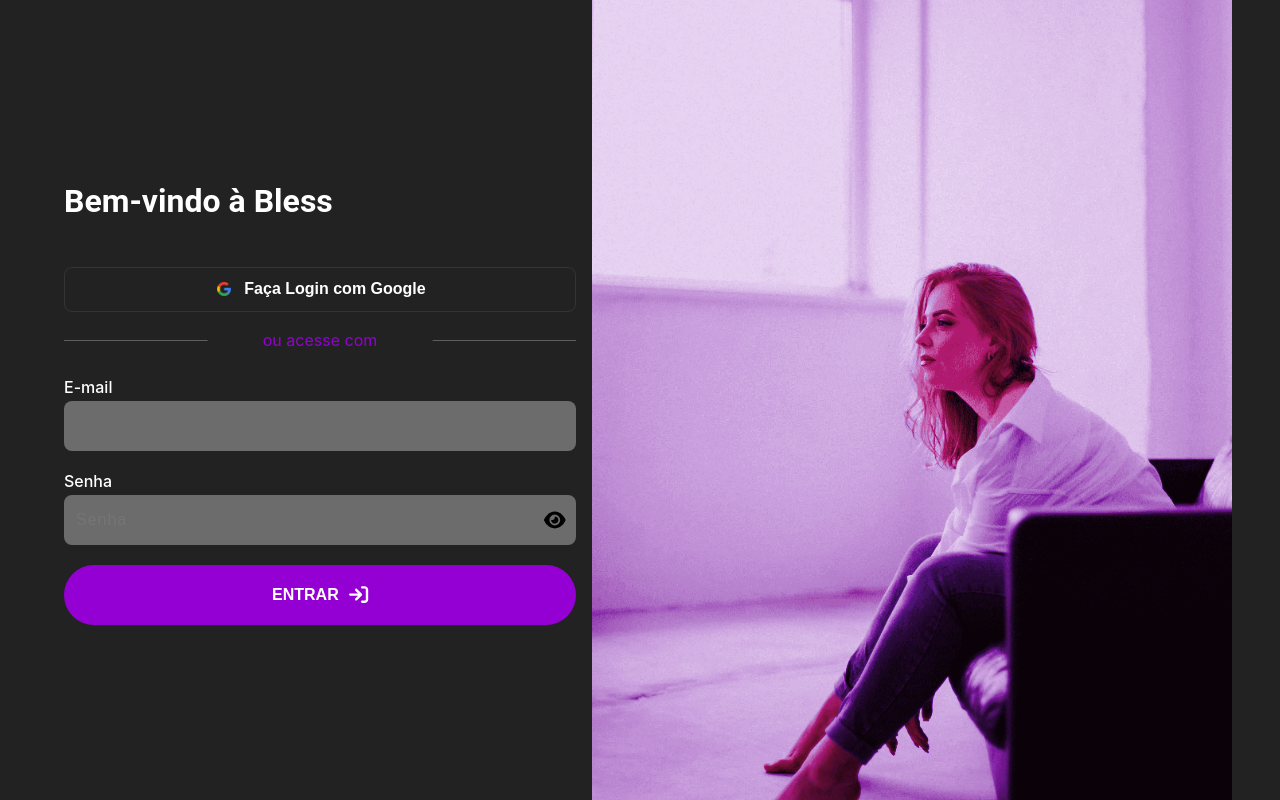
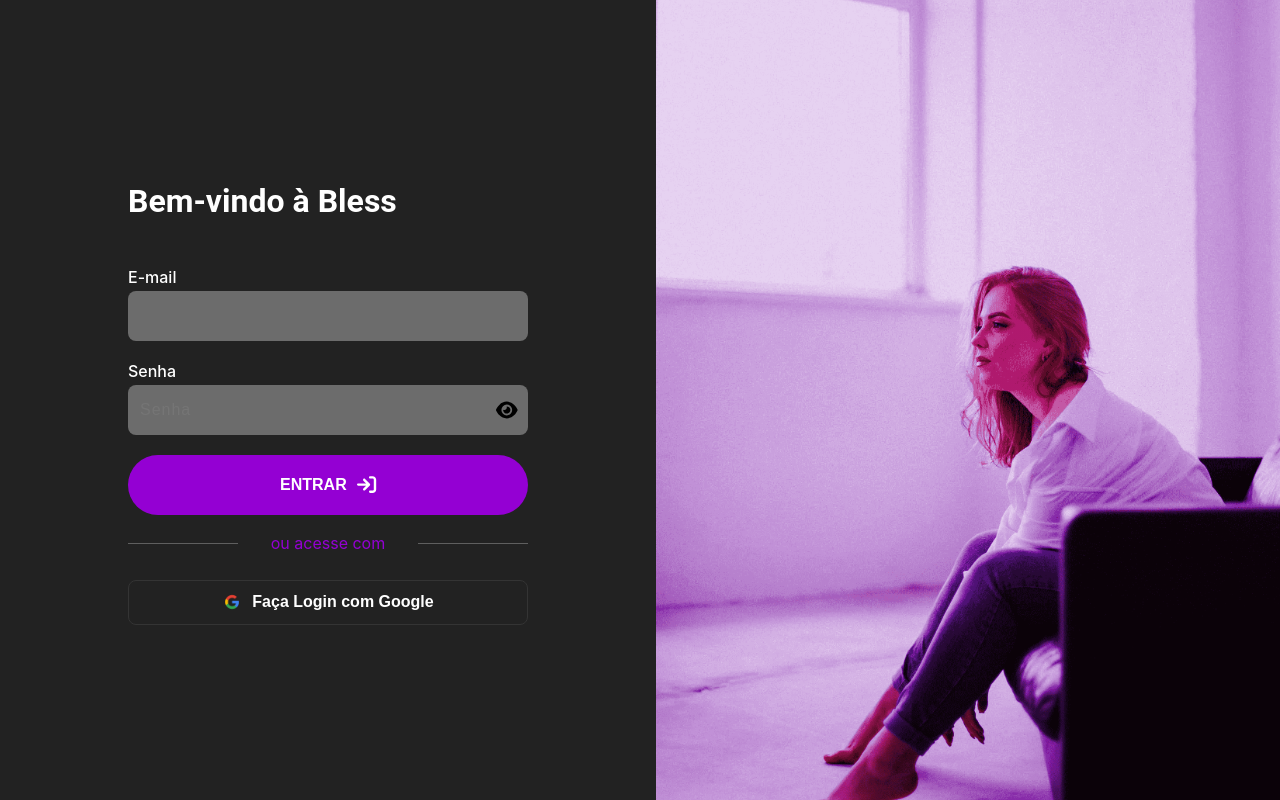
Before and after one commit to KingOfSites/bless-web-app, a React (Create React App) app: page / in a window 1280 px wide. Built offline with nearby package versions, Linux system fonts and the light colour scheme.

Commit message:
Ajuste no css da tela de login

```diff
--- a/src/App.scss
+++ b/src/App.scss
@@ -379,7 +379,8 @@
 }
 
 .login-form-content {
-  max-width: 512px;
+  display: flex;
+  flex:1;
 }
 
 .width-100perce {
--- a/src/components/FormLogin/FormLogin.tsx
+++ b/src/components/FormLogin/FormLogin.tsx
@@ -16,16 +16,6 @@
         <div className="column">
           <h2>Bem-vindo à Bless</h2>
         </div>
-
-        <div className="column">
-         <ButtonGoogle onClick={function (): void {
-            throw new Error('Function not implemented.')
-          } } />
-        </div>
-         <div className="column-text-overlay">
-          <TextOverline texto="ou acesse com " />
-        </div>
-
         <div className="column">
           <label className='label'>E-mail</label>
           <input type="text" className='input  input-element'  />
@@ -37,6 +27,14 @@
         <div className="column">
          <Button children="ENTRAR"/>
         </div>
+          <div className="column-text-overlay">
+          <TextOverline texto="ou acesse com " />
+        </div>
+        <div className="column">
+         <ButtonGoogle onClick={function (): void {
+            throw new Error('Function not implemented.')
+          } } />
+        </div>
 
       </div>
     </>
--- a/src/components/FormLogin/style.scss
+++ b/src/components/FormLogin/style.scss
@@ -1,9 +1,11 @@
 .container-form-login{
-  display: flex;
+
   flex-direction: column;
   background-color: red($color: #000000);
   flex:1;
   display: flex;
+  max-width: 400px;
+    width: 100%;
 }
 
 .column {
--- a/src/pages/Home/Index.tsx
+++ b/src/pages/Home/Index.tsx
@@ -9,15 +9,16 @@
   return (
     <>
          <div className="login-container flex flex-wrap sm:justify-center items-center">
-          <div className="flex flex-col sm:justify-center items-center sm:w-1/2 login-form-content padding-form ">
+          <div className="flex flex-1 flex-col sm:justify-center items-center sm:w-1/2 login-form-content padding-form ">
             {/* componente de título */}
 
-            <div className="flex flex-col sm:justify-center width100perc">
+            <div className="flex flex-col items-center sm:justify-center width100perc">
               <FormLogin />
             </div>
           </div>
-          <div className="bg-gradient-to-br from-purple-800 via-purple-700 to-purple-900 sm:justify-center items-center sm:w-1/2 m:w-full">
-            <div className="w-full sm:max-w-sm-screen h-screen flex flex-col items-center justify-center text-gray-600 login-background ">
+          <div className="flex flex-1 bg-gradient-to-br from-purple-800 via-purple-700 to-purple-900 sm:justify-center items-center sm:w-1/2 m:w-full">
+            <div
+                className="w-full sm:max-w-sm-screen h-screen flex flex-col items-center justify-center text-gray-600 login-background ">
 
             </div>
           </div>
```
